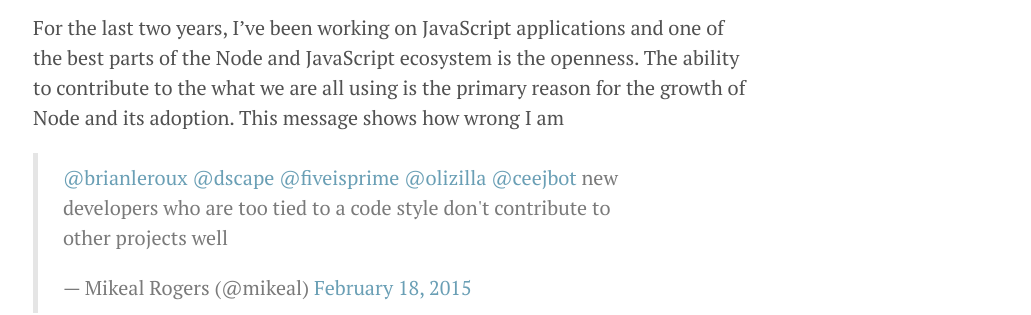
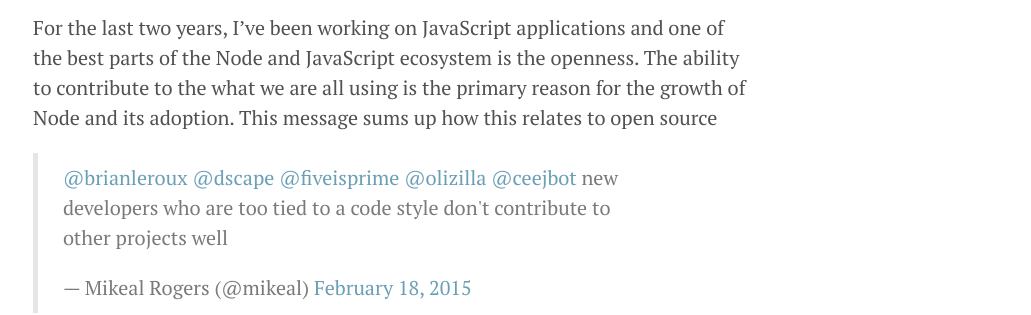
Before and after one commit to fiveisprime/fiveisprime.github.io, a Jekyll site: the page built from _posts/2015-02-18-growing-up-in-open-source.md, in a window 1280 px wide. Shown: the part 1121-1436 px from the top of the page, without its empty margins (247-1278 px from the left). Built offline with Jekyll 4.4.1, drawn with Linux system fonts in a browser that asks for light colours; Markdown is read by kramdown in place of the engine named in the settings; comment, search, counter and statistics services are not loaded.

Commit message:
updated post

```diff
--- a/_posts/2015-02-18-growing-up-in-open-source.md
+++ b/_posts/2015-02-18-growing-up-in-open-source.md
@@ -37,7 +37,8 @@ So what does this have to do with open source?
 For the last two years, I've been working on JavaScript applications and one of
 the best parts of the Node and JavaScript ecosystem is the openness. The
 ability to contribute to the what we are all using is the primary reason for
-the growth of Node and its adoption. This message shows how wrong I am
+the growth of Node and its adoption. This message sums up how this relates to
+open source
 
 <blockquote class="twitter-tweet" lang="en"><p><a href="https://twitter.com/brianleroux">@brianleroux</a> <a href="https://twitter.com/dscape">@dscape</a> <a href="https://twitter.com/fiveisprime">@fiveisprime</a> <a href="https://twitter.com/olizilla">@olizilla</a> <a href="https://twitter.com/ceejbot">@ceejbot</a> new developers who are too tied to a code style don&#39;t contribute to other projects well</p>&mdash; Mikeal Rogers (@mikeal) <a href="https://twitter.com/mikeal/status/568095459547299840">February 18, 2015</a></blockquote> <script async src="//platform.twitter.com/widgets.js" charset="utf-8"></script>
 
```
